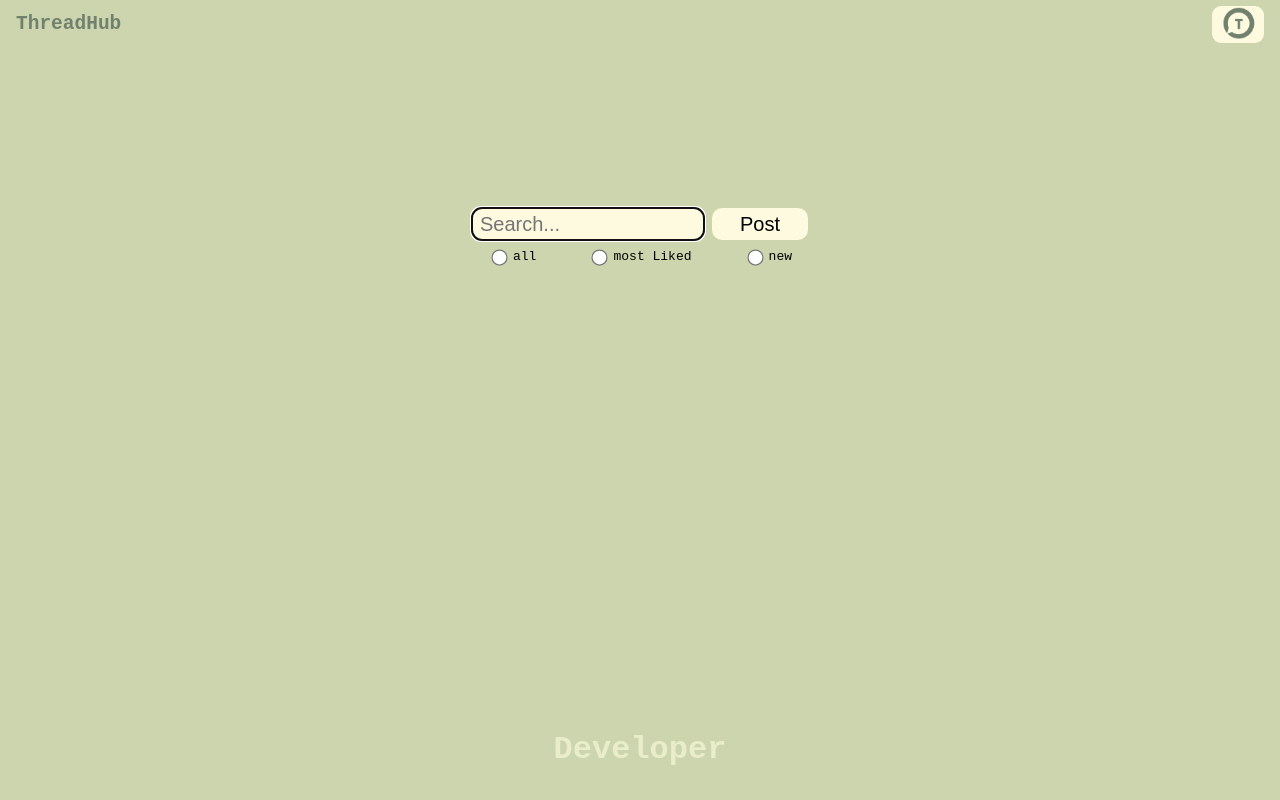
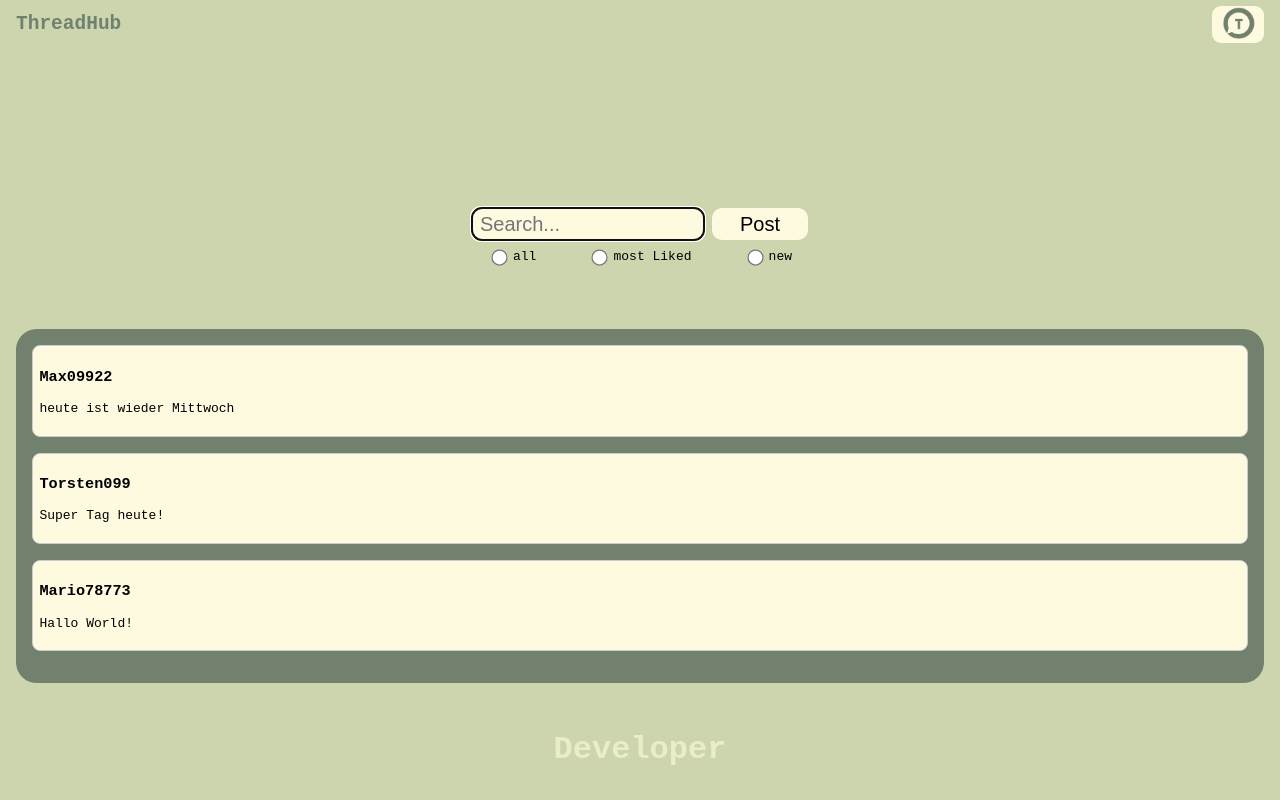
Before and after one commit to coding-bootcamps-eu/final-project-2024-05-threadhub, a Vue app: page / in a window 1280 px wide. Built offline with nearby package versions, Linux system fonts and the light colour scheme.

Commit message:
add: Container in HomeView

```diff
--- /dev/null
+++ b/src/components/PostListContainer.vue
@@ -0,0 +1,48 @@
+<template>
+  <section class="post-list-container">
+    <div v-for="post in posts" :key="post.id" class="post">
+      <h3>{{ post.title }}</h3>
+      <p>{{ post.subtitle }}</p>
+    </div>
+  </section>
+</template>
+
+<script>
+export default {
+  data() {
+    return {
+      posts: [
+        {
+          id: 1,
+          title: 'Max09922',
+          subtitle: 'heute ist wieder Mittwoch',
+        },
+        {
+          id: 2,
+          title: 'Torsten099',
+          subtitle: 'Super Tag heute!',
+        },
+        {
+          id: 3,
+          title: 'Mario78773',
+          subtitle: 'Hallo World!',
+        },
+      ],
+    };
+  },
+};
+</script>
+<style scoped>
+.post-list-container {
+  padding: 1.5rem;
+  background-color: var(--header-color);
+  border-radius: 1.3rem;
+}
+.post {
+  background-color: var(--background-inputfield);
+  border: 1px solid #ccc;
+  padding: 0.4rem;
+  margin-bottom: 1rem;
+  border-radius: 0.5rem;
+}
+</style>
--- a/src/views/HomeView.vue
+++ b/src/views/HomeView.vue
@@ -2,6 +2,7 @@
   <div id="home">
     <header><HomeViewHeader /></header>
     <div class="filter"><ProfileViewFilter /></div>
+    <div class="post-list-container"><PostListContainer /></div>
     <footer><FooterComponent /></footer>
   </div>
 </template>
@@ -9,8 +10,9 @@
 import HomeViewHeader from '@/components/HomeViewHeader.vue';
 import FooterComponent from '@/components/FooterComponent.vue';
 import ProfileViewFilter from '@/components/ProfileViewFilter.vue';
+import PostListContainer from '@/components/PostListContainer.vue';
 export default {
-  components: { ProfileViewFilter, FooterComponent, HomeViewHeader },
+  components: { ProfileViewFilter, FooterComponent, HomeViewHeader, PostListContainer },
 };
 </script>
 <style scoped>
@@ -26,4 +28,9 @@ export default {
 .footer {
   flex-shrink: 0;
 }
+
+.post-list-container {
+  padding: 1rem;
+  margin-top: -4rem;
+}
 </style>
```
